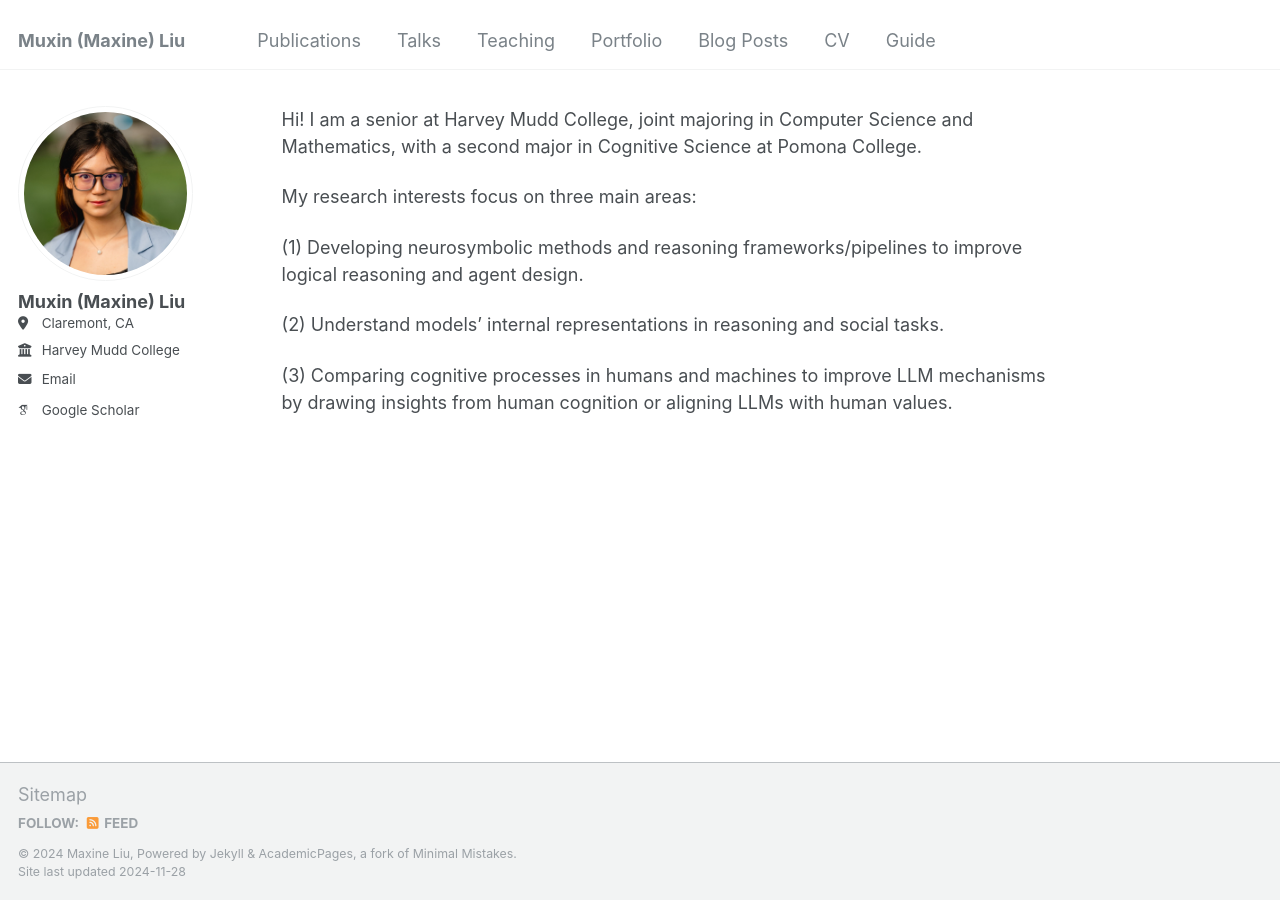
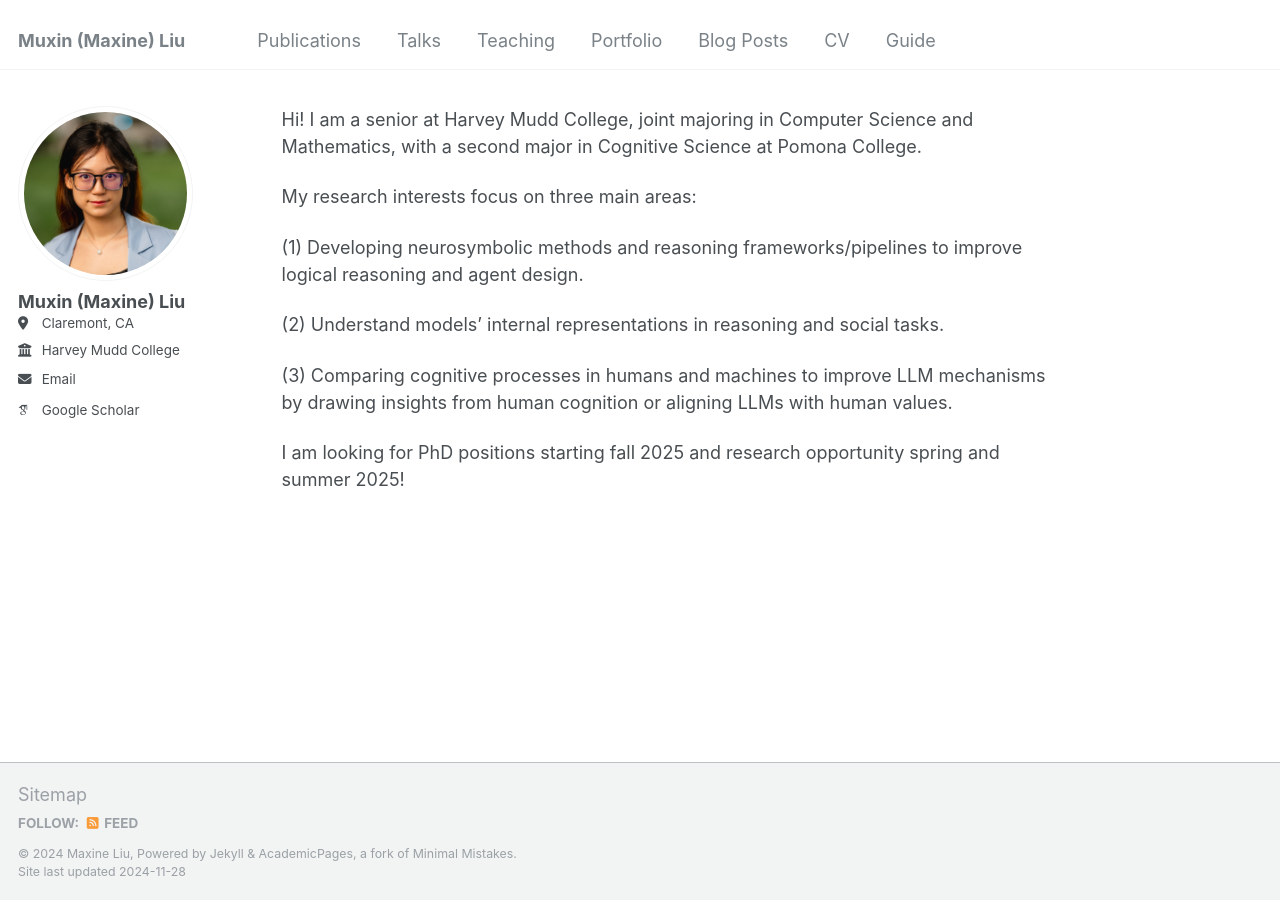
Before and after one commit to maxinemuxin/maxinemuxin.github.io, a Jekyll site: the page built from _pages/about.md, in a window 1280 px wide. Built offline with Jekyll 4.4.1, drawn with Linux system fonts in a browser that asks for light colours; some web fonts are replaced.

Commit message:
some change

```diff
--- a/_pages/about.md
+++ b/_pages/about.md
@@ -16,3 +16,5 @@ My research interests focus on three main areas:
 (2) Understand models' internal representations in reasoning and social tasks.
 
 (3) Comparing cognitive processes in humans and machines to improve LLM mechanisms by drawing insights from human cognition or aligning LLMs with human values.
+
+I am looking for PhD positions starting fall 2025 and research opportunity spring and summer 2025!
```
